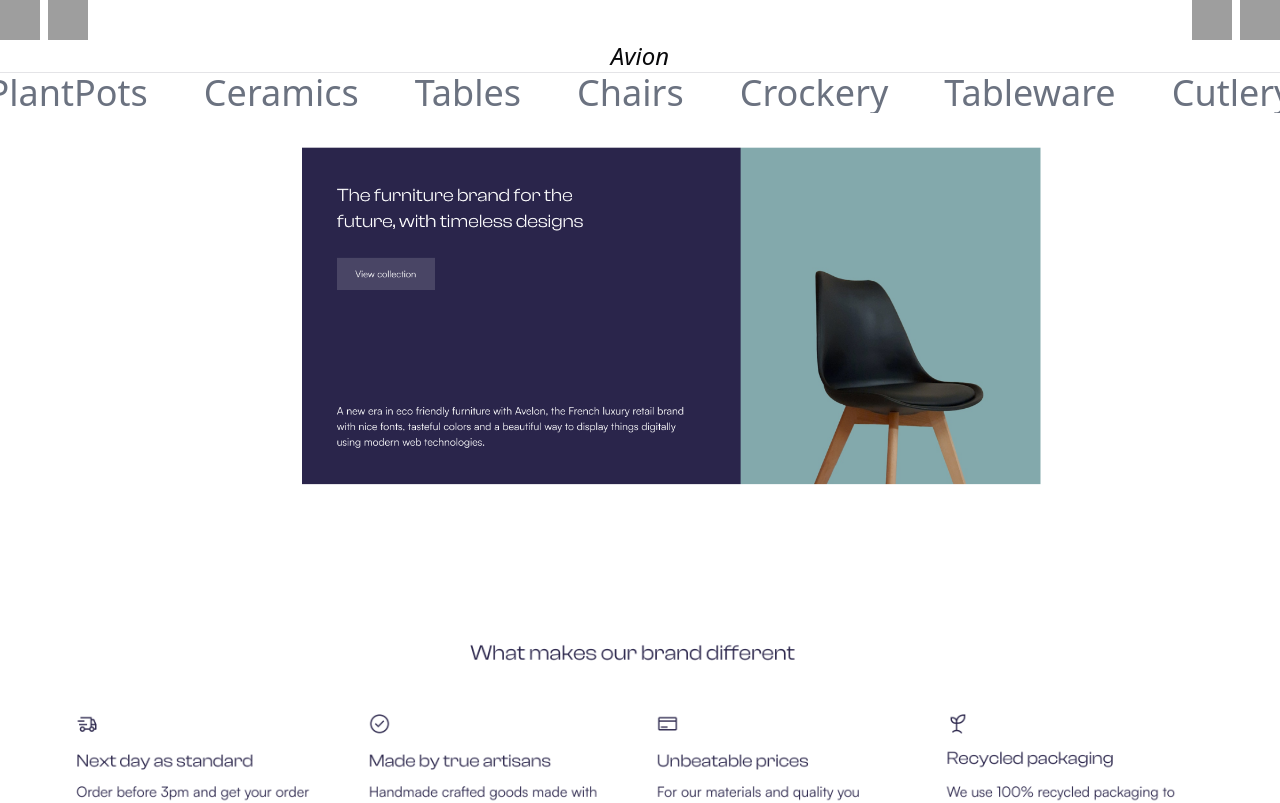
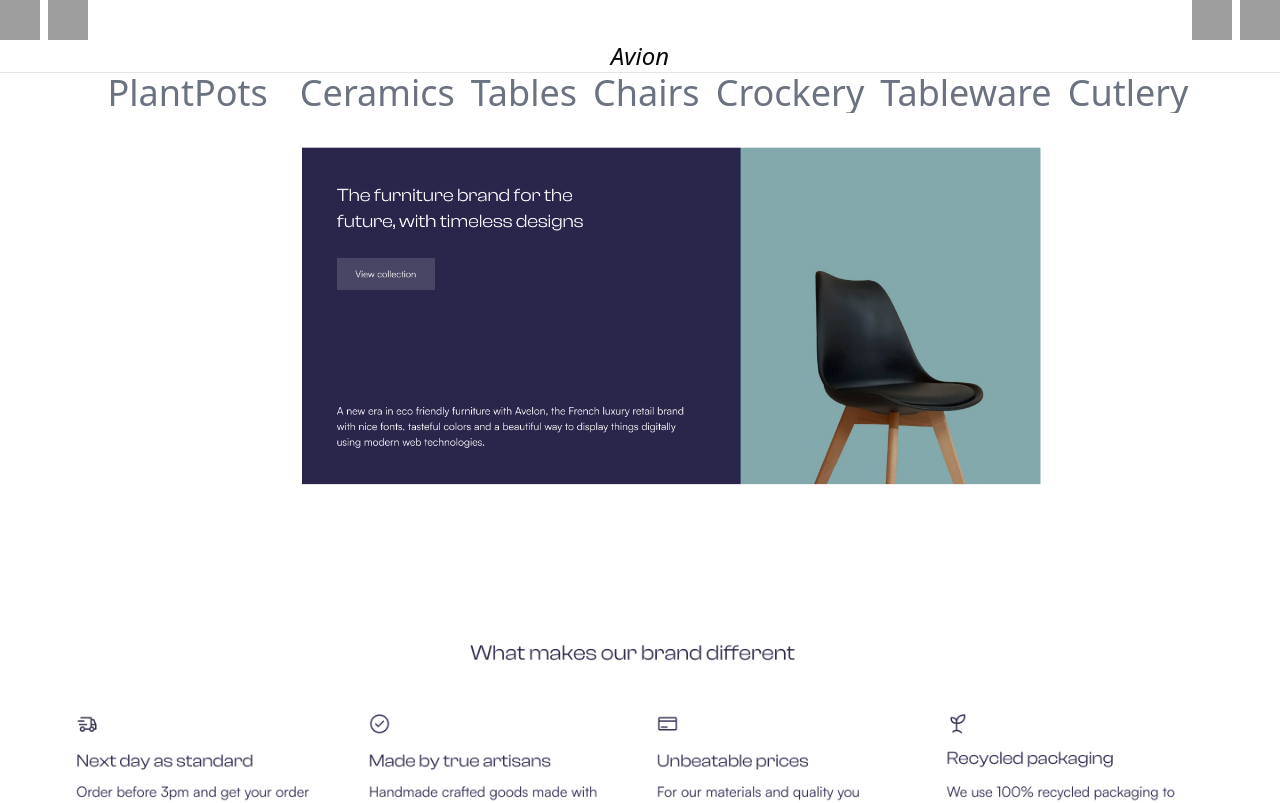
Before and after one commit to alishazehra/static-ecommerce-website, a Next.js app: page / in a window 1280 px wide. Shown: the top 803 px of the page. Built offline with nearby package versions, Linux system fonts and the light colour scheme; grey boxes are pictures that could not be loaded.

Commit message:
improved design

```diff
--- a/src/app/page.tsx
+++ b/src/app/page.tsx
@@ -21,26 +21,26 @@ function Home() {
 
       <h1 className='sm:text-xl md:text-2xl lg:2xl  '> Avion </h1>
       <hr />
-      <ul className="flex flex-col sm:flex-row justify-center items-center gap-y-4 sm:gap-x-6 text-gray-500 text-xl sm:text-xl md:text-2xl lg:text-4xl">
+      <ul className="text-gray-500  sm:text-xl md:text-2xl lg:text-4xl flex justify-center items-center gap-4">
   <li className='px-4'> {/* Optional padding for better spacing */}
     <Link href="/plantpots">PlantPots</Link>
   </li>
-  <li className="px-4">
+  <li >
     <Link href="/plantpots">Ceramics</Link>
   </li>
-  <li className="px-4">
+  <li >
     <Link href="/plantpots">Tables</Link>
   </li>
-  <li className="px-4">
+  <li >
     <Link href="/plantpots">Chairs</Link>
   </li>
-  <li className="px-4">
+  <li >
     <Link href="/plantpots">Crockery</Link>
   </li>
-  <li className="px-4">
+  <li >
     <Link href="/plantpots">Tableware</Link>
   </li>
-  <li className="px-4">
+  <li >
     <Link href="/plantpots">Cutlery</Link>
   </li>
 </ul>
```
